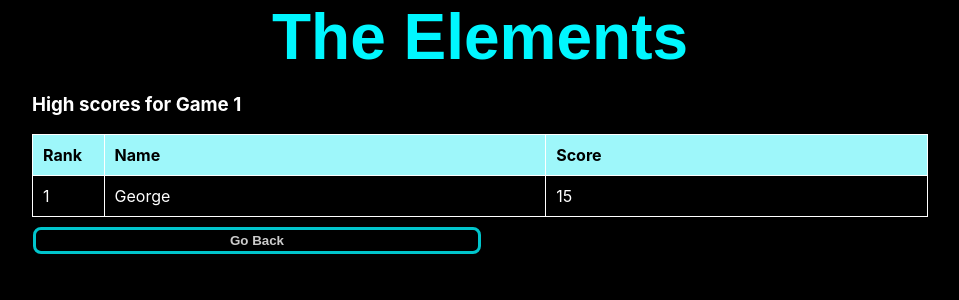
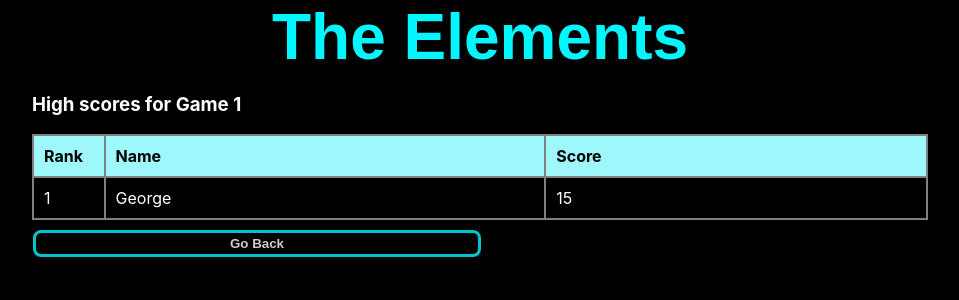
Before and after one commit to AngusJK/Elements-Quiz, a React (Create React App) app: page /namescores in a window 1280 px wide. Shown: the top 300 px of the page, without its empty margins (160-1119 px from the left). Built offline with nearby package versions, Linux system fonts and the light colour scheme.

Commit message:
sets primary colour

```diff
--- a/src/App.css
+++ b/src/App.css
@@ -1,3 +1,9 @@
+/* COLOURS */
+
+:root {
+  --primary-color: #00f7ff;
+}
+
 /* UNIVERSAL */
 
 * {
@@ -7,7 +13,7 @@
 /* HEADER */
 
 .header {
-  color: #00f7ff;
+  color: var(--primary-color);
   font-family: Arial, Helvetica, sans-serif;
   font-size: xx-large;
   text-align: center;
@@ -211,7 +217,7 @@ table {
 }
 
 table, th, td {
-  border: 1px solid white;
+  border: 2px solid grey;
   border-collapse: collapse;
 }
 
@@ -231,3 +237,11 @@ th {
 #rank {
   width: 8%;
 }
+
+#score {
+  width: 20%;
+}
+
+.rank-number {
+  color: var(--primary-color);
+}
```
